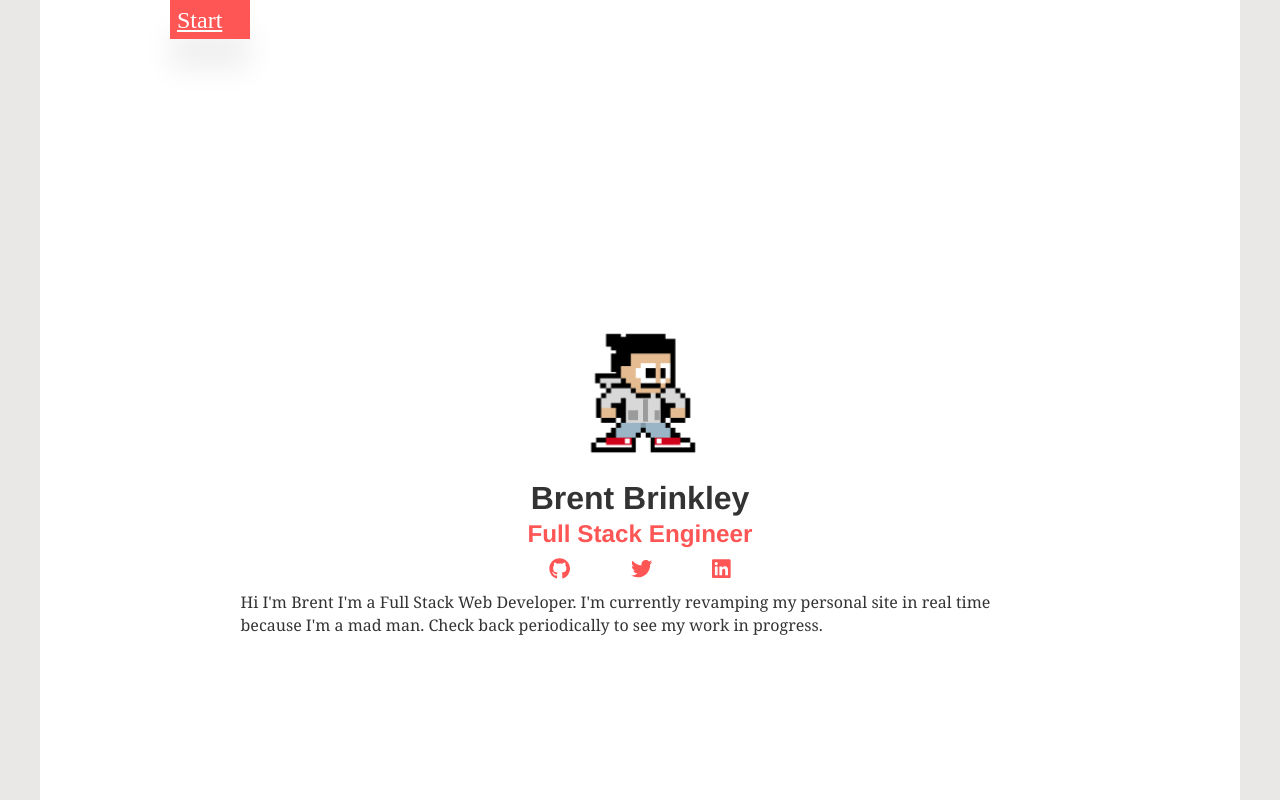
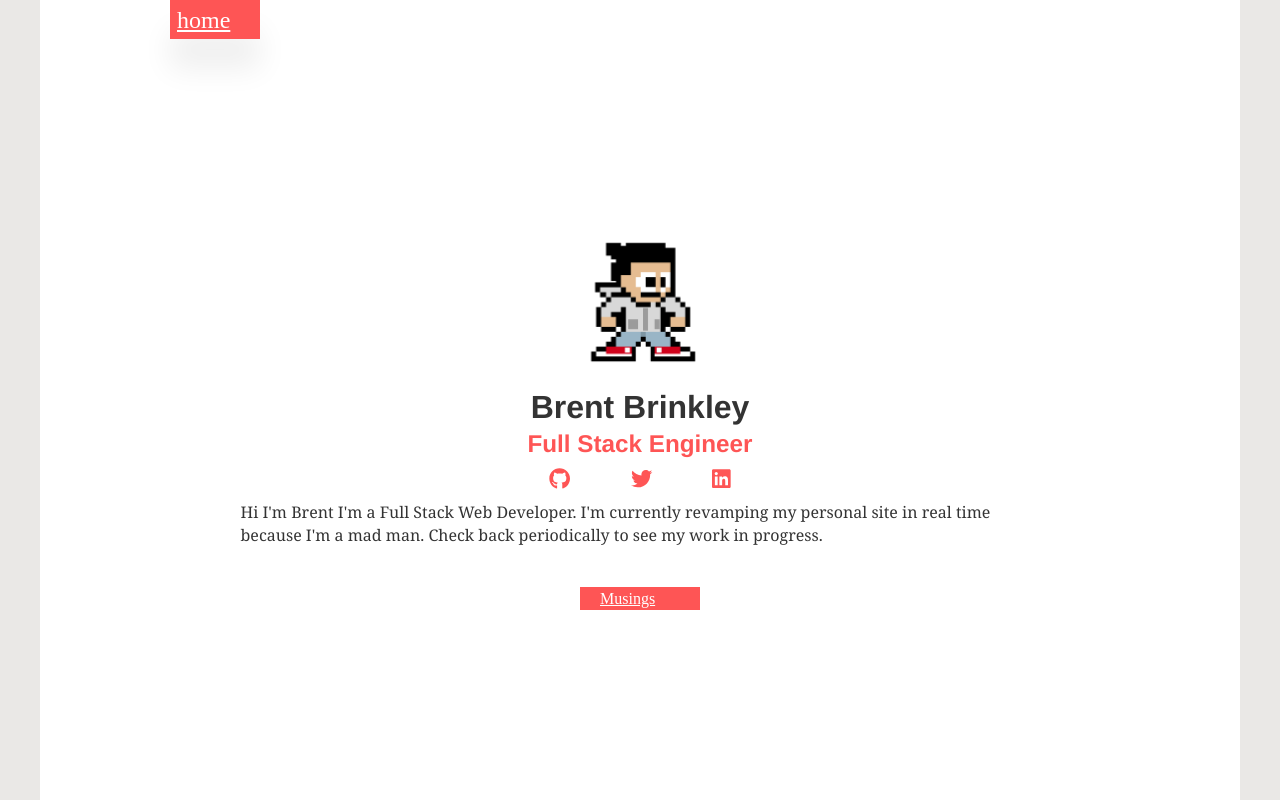
Before and after one commit to brentbrinkley/formerpersonalsite, a Gatsby site: page / in a window 1280 px wide. Built offline with nearby package versions, Linux system fonts and the light colour scheme; Gatsby itself is replaced by a stand-in of ours; some packages are replaced by stand-ins of ours; what typography-theme-lincoln would draw is missing.

Commit message:
finalizing navigation controls

```diff
--- a/gatsby-config.js
+++ b/gatsby-config.js
@@ -10,23 +10,23 @@ module.exports = {
     twitter: `https://twitter.com/16bitSensei`,
     linkedin: `https://www.linkedin.com/in/brent-brinkley-21932435/`,
     technologies: [
-      ["JavaScript", "gold"],
-      ["Python", "green"],
-      ["Clojure", "lightgreen"],
-      ["Ruby", "crimson"],
-      ["PHP", "darkorchid"],
-      ["Haskell", "slateblue"],
-      ["Node", "seagreen"],
-      ["TypeScript", "royalblue"],
-      ["React", "deepskyblue"],
-      ["Vue", "mediumaquamarine"],
-      ["Elm", "cadetblue"],
-      ["Rails", "red"],
-      ["Django", "darkgreen"],
-      ["Laravel", "coral"],
-      ["SQL", "midnightblue"],
-      ["GraphQL", "magenta"],
-      ["Express", "gold"],
+      ['JavaScript', 'gold'],
+      ['Python', 'green'],
+      ['Clojure', 'lightgreen'],
+      ['Ruby', 'crimson'],
+      ['PHP', 'darkorchid'],
+      ['Haskell', 'slateblue'],
+      ['Node', 'seagreen'],
+      ['TypeScript', 'royalblue'],
+      ['React', 'deepskyblue'],
+      ['Vue', 'mediumaquamarine'],
+      ['Elm', 'cadetblue'],
+      ['Rails', 'red'],
+      ['Django', 'darkgreen'],
+      ['Laravel', 'coral'],
+      ['SQL', 'midnightblue'],
+      ['GraphQL', 'magenta'],
+      ['Express', 'gold'],
     ],
   },
   plugins: [
@@ -49,6 +49,14 @@ module.exports = {
       options: {
         path: `${__dirname}/content/projects`,
         name: `projects`,
+      },
+    },
+    {
+      resolve: 'gatsby-plugin-react-svg',
+      options: {
+        rule: {
+          include: /assets/, // See below to configure properly
+        },
       },
     },
     {
--- a/package.json
+++ b/package.json
@@ -21,6 +21,7 @@
     "gatsby-plugin-netlify-cms": "^4.1.28",
     "gatsby-plugin-offline": "^3.0.19",
     "gatsby-plugin-react-helmet": "^3.1.14",
+    "gatsby-plugin-react-svg": "^2.1.2",
     "gatsby-plugin-sass": "^2.1.23",
     "gatsby-plugin-sharp": "^2.2.37",
     "gatsby-plugin-typography": "^2.3.17",
--- /dev/null
+++ b/src/components/BlogButton.js
@@ -0,0 +1,11 @@
+import React from 'react'
+import { Link } from 'gatsby'
+import './blogButton.scss'
+
+const BlogButton = () => (
+  <div className="blog-button">
+    <Link to="/blog">Musings</Link>
+  </div>
+)
+
+export default BlogButton
--- a/src/components/NavBar.js
+++ b/src/components/NavBar.js
@@ -1,5 +1,6 @@
 import React from 'react'
 import { Link } from 'gatsby'
+import HomeIcon from './../../content/assets/home.svg'
 import './navbar.scss'
 
 const NavBar = props => {
@@ -8,10 +9,7 @@ const NavBar = props => {
       <div className="container">
         <nav>
           <Link className="title" to={props.route}>
-            {props.title}
-          </Link>
-          <Link className="title hidden" to={props.route}>
-            {props.title}
+            home
           </Link>
         </nav>
       </div>
--- a/src/components/Profile.js
+++ b/src/components/Profile.js
@@ -2,6 +2,7 @@ import React from 'react'
 import { useStaticQuery, graphql } from 'gatsby'
 import ProfileImage from './ProfileImage'
 import SocialLinks from './SocialLinks'
+import BlogButton from './BlogButton'
 import './profile.scss'
 
 const Profile = () => {
@@ -38,6 +39,7 @@ const Profile = () => {
           my personal site in real time because I'm a mad man. Check back
           periodically to see my work in progress.
         </p>
+        <BlogButton></BlogButton>
       </div>
     </div>
   )
--- a/src/components/ProfileImage.js
+++ b/src/components/ProfileImage.js
@@ -1,5 +1,5 @@
-import React from "react"
-import image from "../../static/img/manbun.png"
+import React from 'react'
+import image from '../../static/img/manbun.png'
 
 const ProfileImage = () => <img src={image} alt="my beautiful face" />
 
--- /dev/null
+++ b/src/components/blogButton.scss
@@ -0,0 +1,13 @@
+.blog-button {
+  background-color: #fe5555;
+  max-width: 120px;
+  margin: 40px auto;
+
+  a {
+    color: white;
+    margin: 0 auto;
+    text-align: center;
+    font-family: avenir;
+    padding: 50px 20px;
+  }
+}
--- a/src/components/navbar.scss
+++ b/src/components/navbar.scss
@@ -7,8 +7,8 @@
   z-index: 1000;
 
   nav {
-    font-family: "Avenir";
-    max-width: 80px;
+    font-family: 'Avenir';
+    max-width: 90px;
     font-size: 1.5em;
     margin: 0;
     display: flex;
@@ -23,12 +23,5 @@
       background-color: #fe5555;
       line-height: normal;
     }
-
-    .hidden {
-      visibility: hidden;
-      :hover {
-        display: block;
-      }
-    }
   }
 }
--- a/src/pages/index.js
+++ b/src/pages/index.js
@@ -1,12 +1,12 @@
-import React from "react"
-import Layout from "../components/Layout"
-import Profile from "../components/Profile"
-import Projects from "../components/Projects"
-import Skills from "../components/Skills"
+import React from 'react'
+import Layout from '../components/Layout'
+import Profile from '../components/Profile'
+import Projects from '../components/Projects'
+import Skills from '../components/Skills'
 
 const Home = () => {
   return (
-    <Layout route="/blog" navTitle="Start">
+    <Layout route="/blog" navTitle="start">
       <Profile />
       <Projects />
       <Skills />
```
Also changed, not shown: src/components/BlogIndex.js (+5 -2 lines), src/pages/blog.js (+4 -4 lines), content/assets/home.svg (added), content/assets/home1.svg (added), 1 other file.
